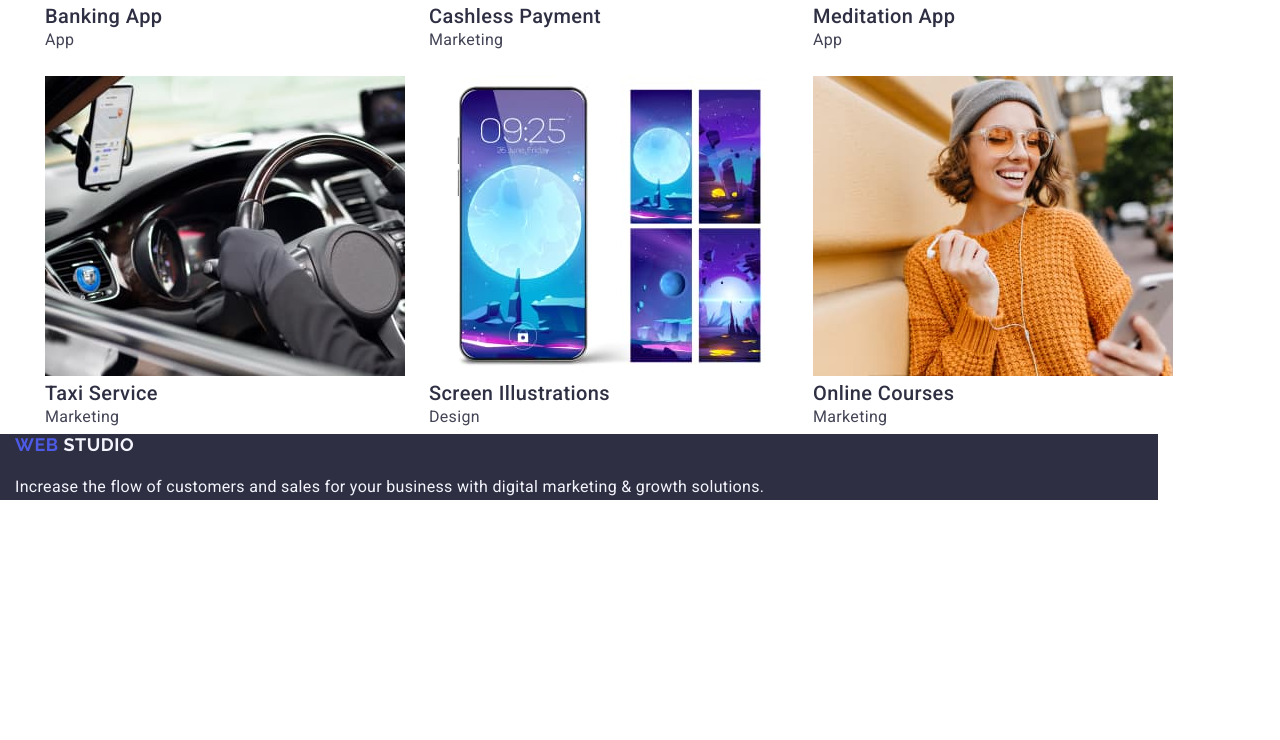
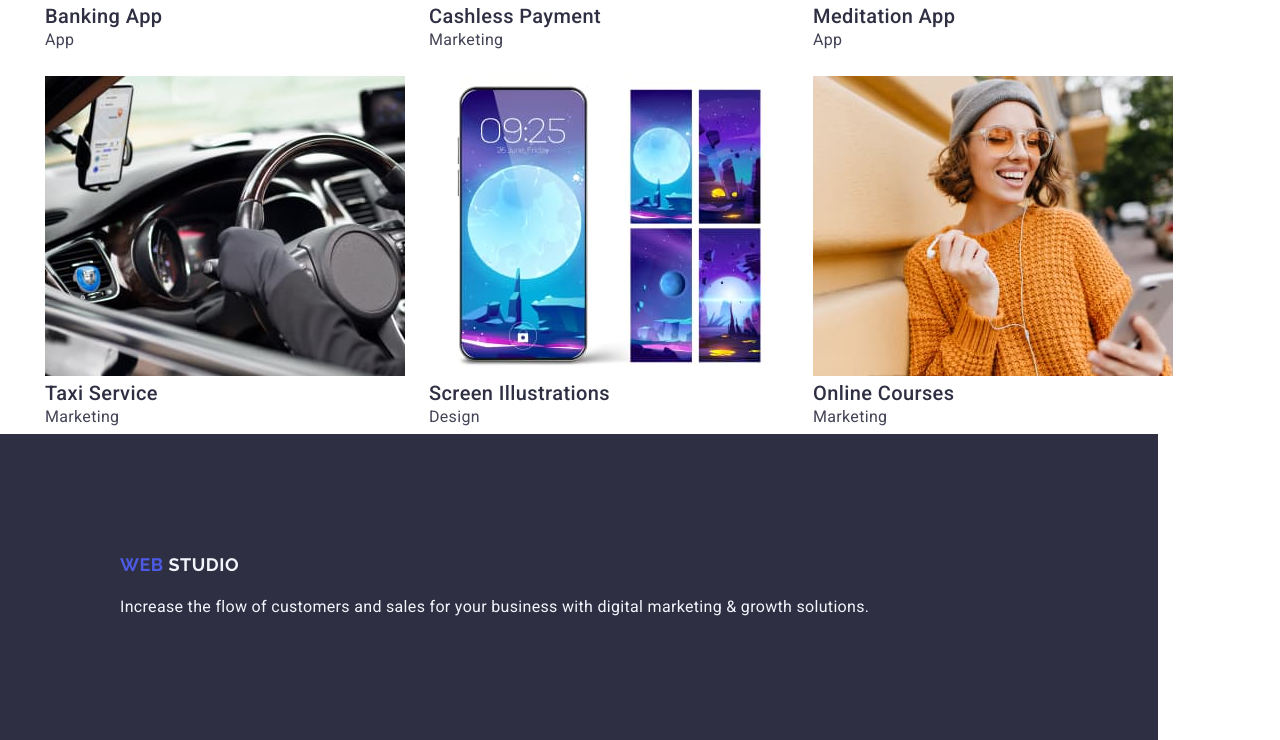
Before and after one commit to BesedinaSofia/goit-markup-hw-02, a plain HTML site: page index.html in a window 1280 px wide. Shown: the part 2826-3566 px from the top of the page. Before the commit the page ends 3326 px from the top, so only its background shows below. Drawn offline with nearby package versions, Linux system fonts and the light colour scheme.

Commit message:
Update styles.css

```diff
--- a/css/styles.css
+++ b/css/styles.css
@@ -339,7 +339,7 @@ img {
   margin: 0;
   padding: 0 15px;
   background-color: #2e2f42;
-
+  padding: 120px;
   align-items: center;
   margin-right: auto;
 }
```
